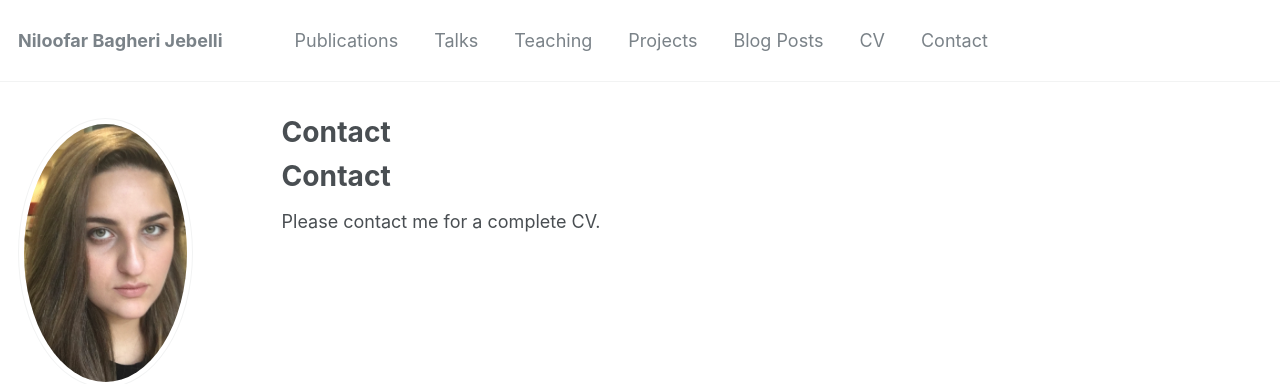
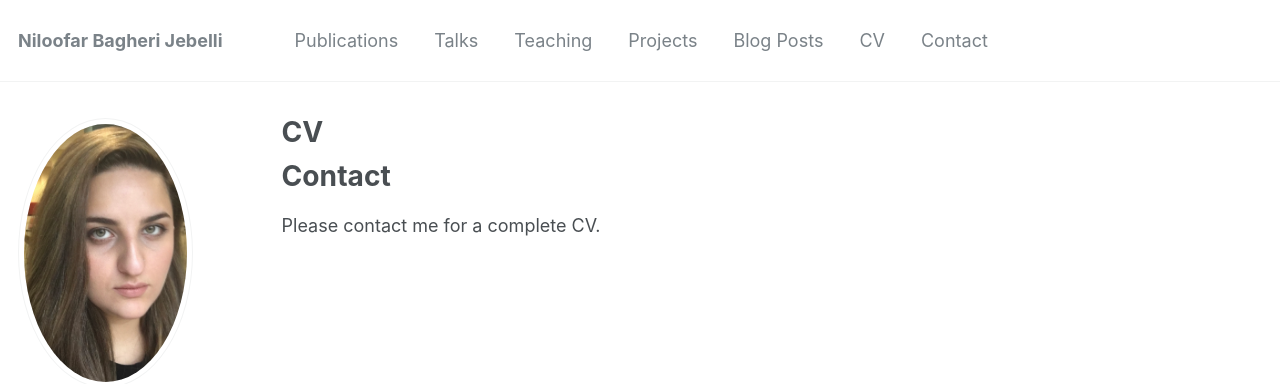
Before and after one commit to niloofar-jebelli/nbagher.github.io, a Jekyll site: the page built from _pages/contact.md, in a window 1280 px wide. Shown: the top 384 px of the page. Built offline with Jekyll 4.4.1, drawn with Linux system fonts in a browser that asks for light colours; some web fonts are replaced; our own code applies the rules of GitHub Pages for plain Markdown files.

Commit message:
_config.yml

```diff
--- a/_pages/contact.md
+++ b/_pages/contact.md
@@ -1,3 +1,15 @@
+---
+layout: archive
+title: "CV"
+permalink: /contact/
+author_profile: true
+redirect_from:
+  - /resume
+---
+
+{% include base_path %}
+
+
 Contact
 ======
 
```
